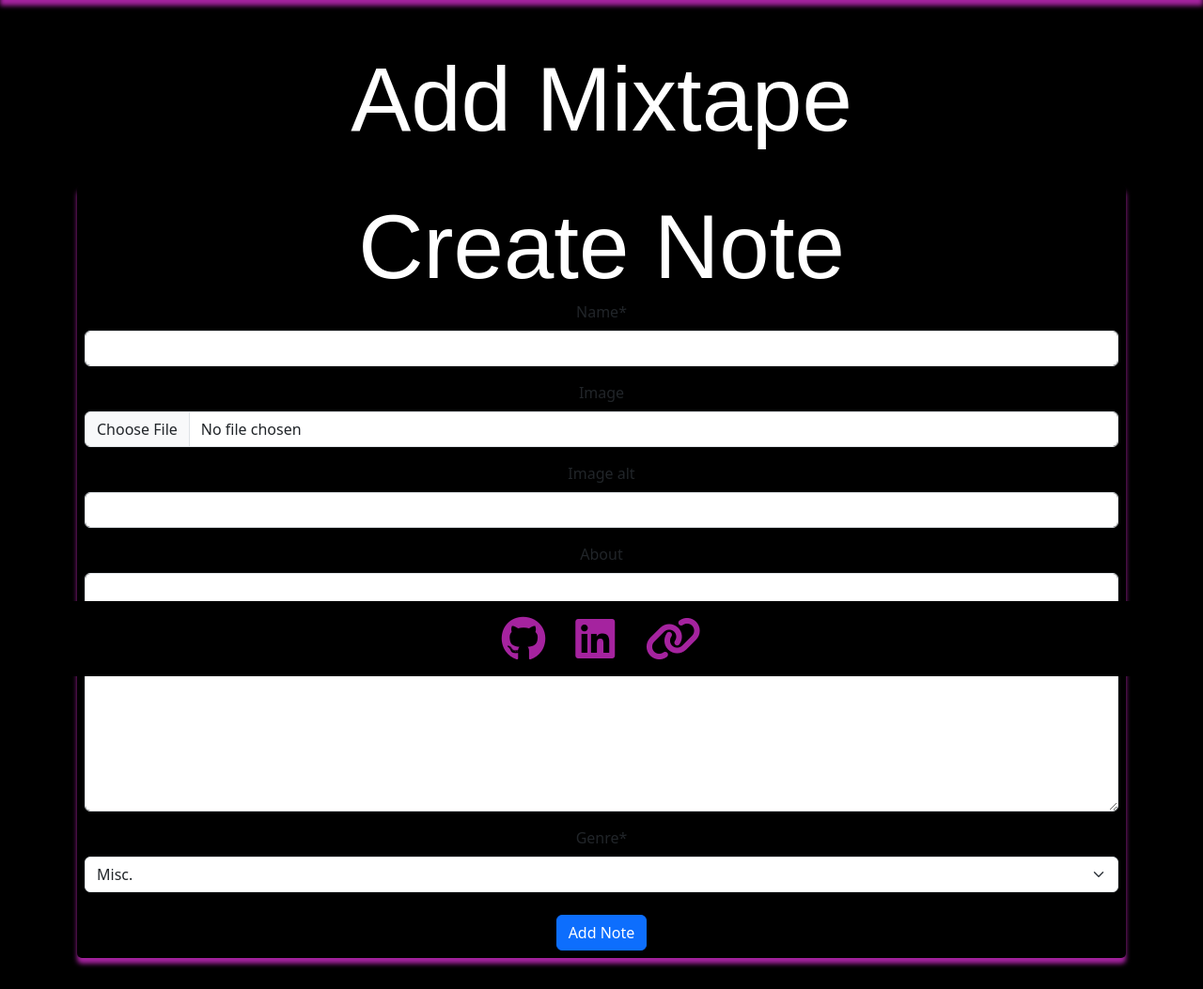
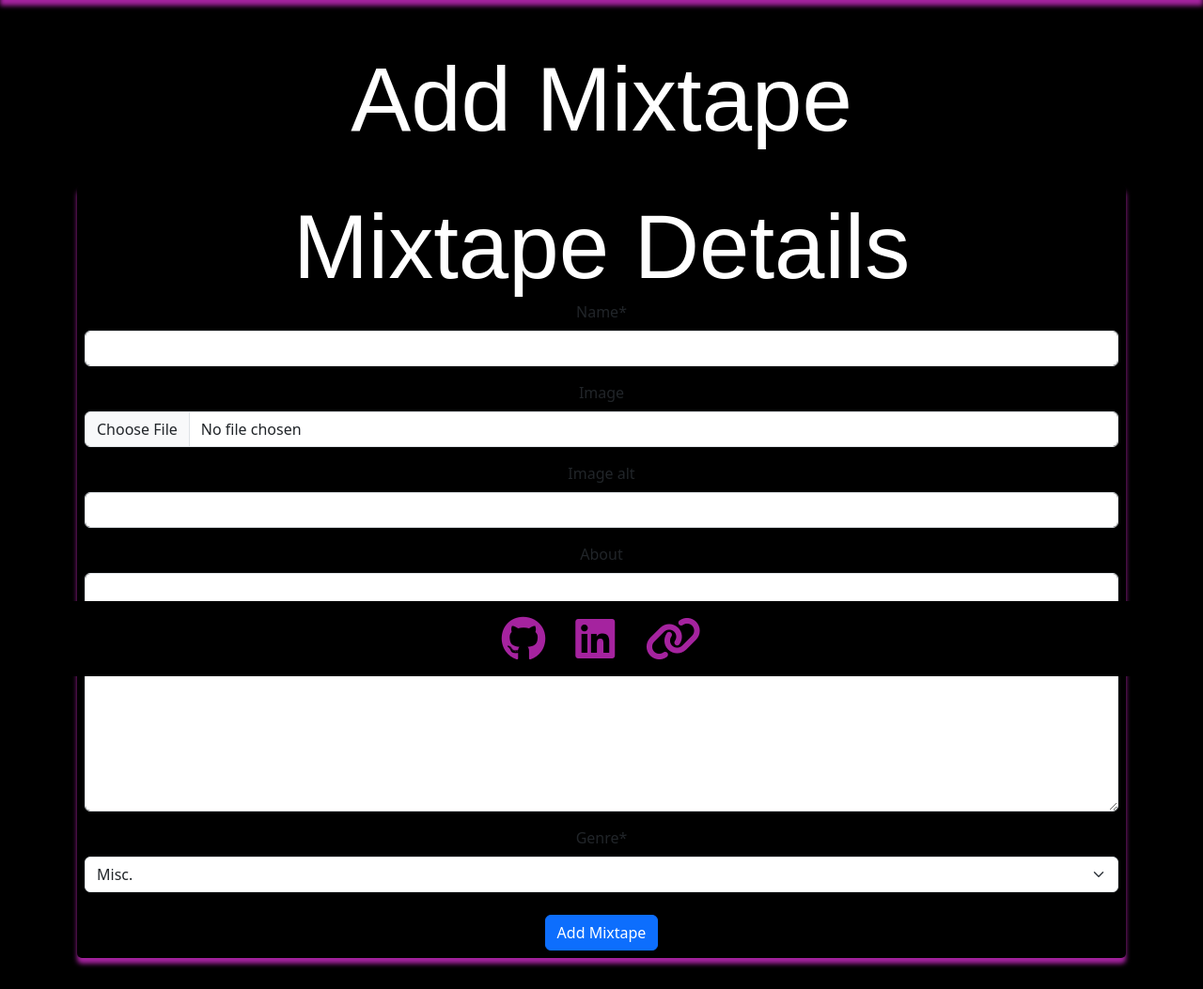
Before and after one commit to Terafora/My-Mixtape, a Django app: page /add_mixtape/ in a window 1280 px wide. Shown: the part 80-1133 px from the top of the page at 94% size. Run offline with Django 4.2, Linux system fonts and the light colour scheme; some libraries are stand-ins or nearby versions; some web fonts are replaced.

Commit message:
Transpose add mixtape page code to add track page. Correct content of add mixtape page

```diff
--- a/my_mixtape/templates/my_mixtape/add_mixtape.html
+++ b/my_mixtape/templates/my_mixtape/add_mixtape.html
@@ -7,13 +7,13 @@
     <h1>Add Mixtape</h1>
     <div>
     <form method="POST" enctype="multipart/form-data" class="p-2 form">
-        <h1>Create Note</h1>
+        <h1>Mixtape Details</h1>
         {% csrf_token %}
         {{ form.media }}
         {{ form|crispy }}
         <div class=""text-centre>
             <button type=""submit
-                class="btn btn-primary mt-2">Add Note</button>
+                class="btn btn-primary mt-2">Add Mixtape</button>
         </div>
             </form>
     </div>
```
Also changed, not shown: my_mixtape/templates/my_mixtape/add_track.html (+20 -0 lines).
